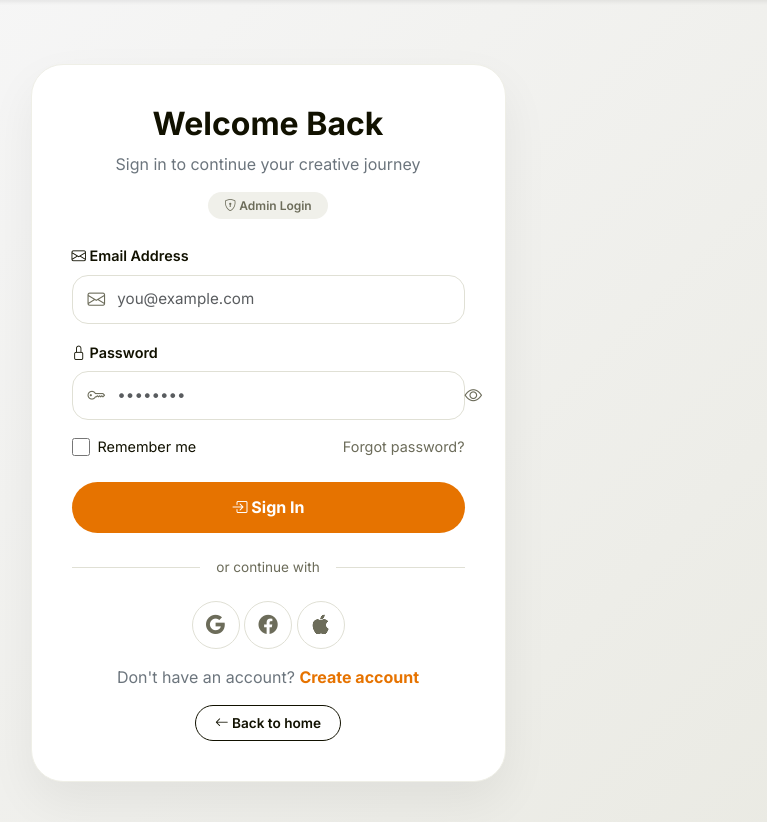
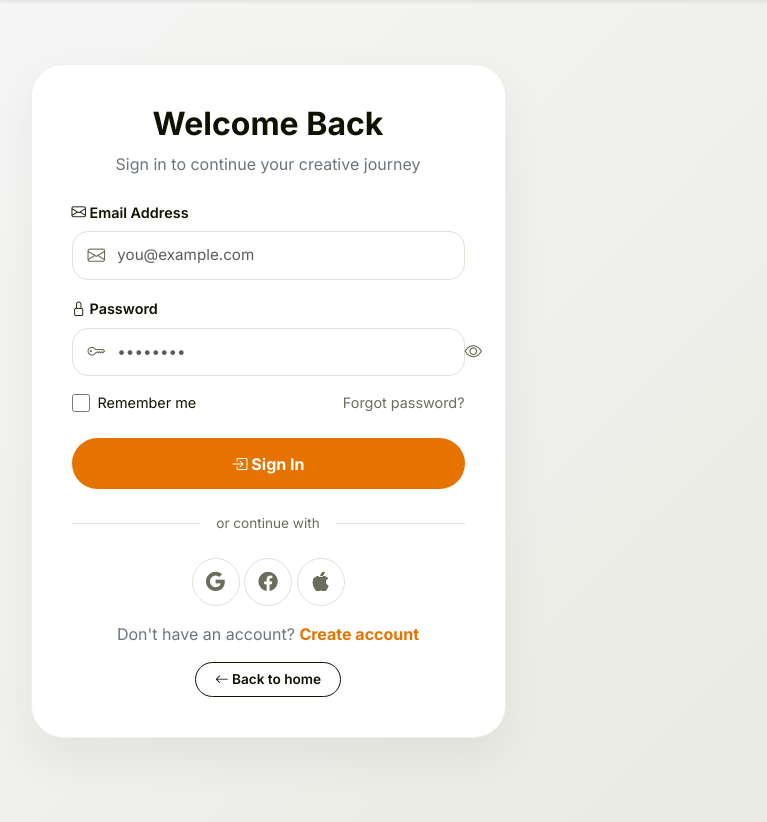
Before and after one commit to Frankez75/talentbridge, a Flask app: page /login in a window 1280 px wide. Shown: the part 86-908 px from the top of the page, without its empty margins (372-1139 px from the left). Run offline with Flask 3, Linux system fonts and the light colour scheme.

Commit message:
fallback

```diff
--- a/pkg/templates/auth_pages/login.html
+++ b/pkg/templates/auth_pages/login.html
@@ -42,7 +42,6 @@
             <div class="text-center mb-4">
                 <h2 class="fw-bold" style="color: #111100;">Welcome Back</h2>
                 <p class="text-secondary">Sign in to continue your creative journey</p>
-                <a href="{{ url_for('admin.admin_login') }}" class="admin-link"><i class="bi bi-shield-lock"></i> Admin Login</a>
             </div>
 
             <div class="error-message" id="errorMessage">
```
